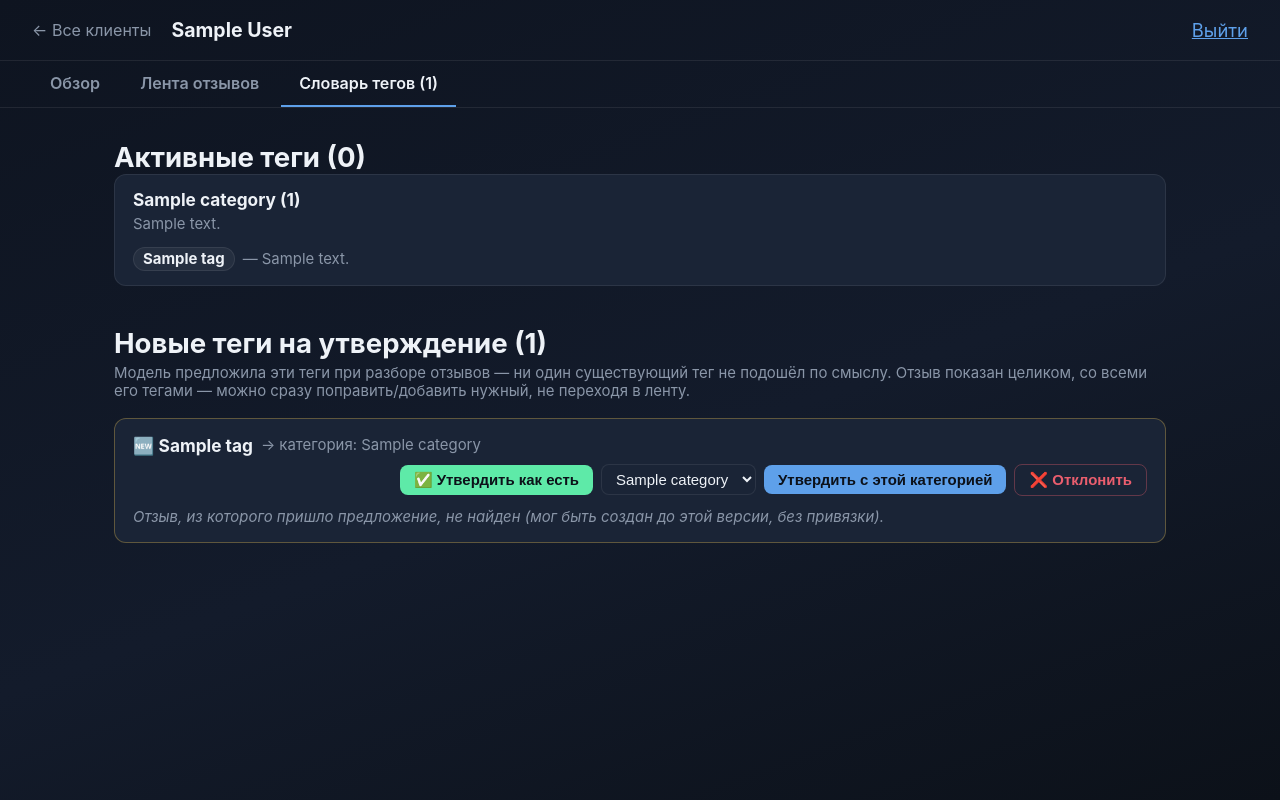
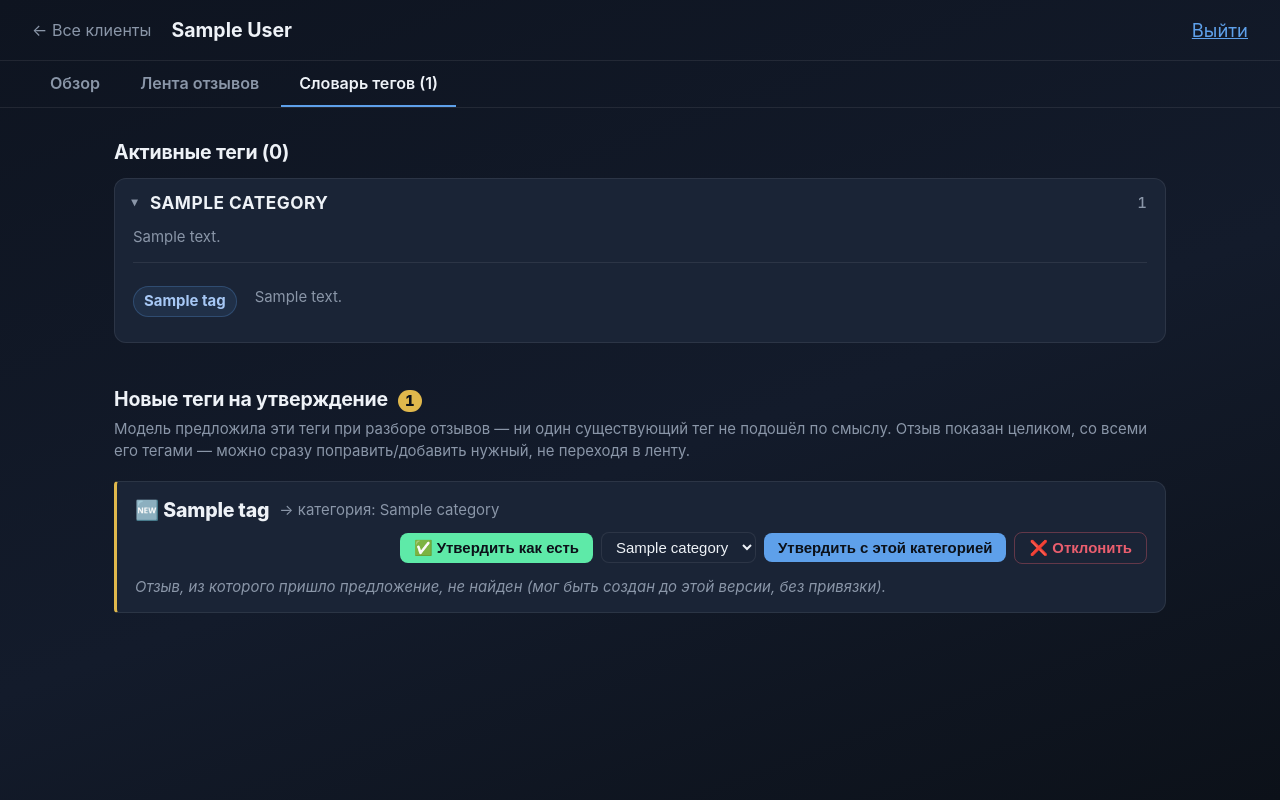
Before and after one commit to GerogeousGT/review-monitor, a Flask app: template webapp/templates/dashboard_tags.html in a window 1280 px wide. Run offline with Flask 3, Linux system fonts and the light colour scheme; the template is opened without the code that fills it: most values are stand-ins (such as "Sample title", 1, 10 or a date in 2020).

Commit message:
Улучшить визуал вкладки "Словарь тегов" — таблица вместо плоского списка
- Дерево активных тегов: категория теперь collapsible-заголовок (первая
  открыта по умолчанию), теги — таблица (имя/описание колонками, не
  подряд текстом) для быстрого сканирования взглядом
- Типографическая иерархия: uppercase+letter-spacing на имени категории,
  счётчик выровнен вправо табличными цифрами, тег — акцентный чип
- Pending-секция визуально отделена явнее — жёлтая полоса слева на
  карточке (не тонкая рамка), счётчик в виде бейджа рядом с заголовком

```diff
--- a/webapp/templates/dashboard_tags.html
+++ b/webapp/templates/dashboard_tags.html
@@ -3,24 +3,77 @@
 {% set active_tab = 'tags' %}
 {% block dashboard_content %}
 <style>
-  .tag-tree { display: flex; flex-direction: column; gap: 18px; margin-bottom: 40px; }
-  .tag-category { background: var(--surface-2); border: 1px solid var(--border); border-radius: 12px; padding: 14px 18px; }
-  .tag-category-name { font-weight: 700; font-size: 0.9375rem; }
-  .tag-category-desc { font-size: 0.8125rem; color: var(--text-dim); margin: 4px 0 12px; line-height: 1.4; }
-  .tag-category-tags { display: flex; flex-direction: column; gap: 6px; }
-  .tag-row { display: flex; align-items: baseline; gap: 8px; font-size: 0.8125rem; }
-  .tag-row .tag-name { font-weight: 700; padding: 2px 9px; border-radius: 999px; background: rgba(255,255,255,0.05); border: 1px solid var(--border); white-space: nowrap; }
-  .tag-row .tag-desc { color: var(--text-dim); line-height: 1.4; }
+  h2 { font-size: 1.0625rem; letter-spacing: -0.01em; margin-bottom: 14px; }
 
-  .pending-section h2 { margin-bottom: 4px; }
-  .pending-note { color: var(--text-dim); font-size: 0.8125rem; margin-bottom: 18px; }
-  .pending-list { display: flex; flex-direction: column; gap: 20px; }
+  .tag-tree { display: flex; flex-direction: column; gap: 10px; margin-bottom: 44px; }
+
+  .tag-category {
+    background: var(--surface-2);
+    border: 1px solid var(--border);
+    border-radius: 12px;
+    overflow: hidden;
+  }
+  .tag-category-toggle {
+    display: flex; align-items: center; gap: 10px;
+    width: 100%; padding: 13px 18px; cursor: pointer;
+    background: none; border: none; color: inherit; text-align: left; font: inherit;
+  }
+  .tag-category-toggle:hover { background: rgba(255,255,255,0.02); }
+  .tag-category-chevron {
+    color: var(--text-dim); font-size: 0.75rem;
+    transition: transform 0.15s ease; flex-shrink: 0;
+  }
+  .tag-category.open .tag-category-chevron { transform: rotate(90deg); }
+  .tag-category-name {
+    font-weight: 700; font-size: 0.9375rem;
+    text-transform: uppercase; letter-spacing: 0.03em;
+  }
+  .tag-category-count {
+    color: var(--text-dim); font-weight: 500; font-variant-numeric: tabular-nums;
+    margin-left: auto; font-size: 0.8125rem;
+  }
+
+  .tag-category-body { display: none; padding: 0 18px 16px; }
+  .tag-category.open .tag-category-body { display: block; }
+
+  .tag-category-desc {
+    font-size: 0.8125rem; color: var(--text-dim); line-height: 1.5;
+    margin: 0 0 14px; padding-bottom: 14px; border-bottom: 1px solid var(--border);
+  }
+
+  .tag-table { width: 100%; border-collapse: collapse; }
+  .tag-table tr + tr td { border-top: 1px solid var(--border); }
+  .tag-table td { padding: 9px 0; vertical-align: top; font-size: 0.8125rem; line-height: 1.5; }
+  .tag-table td.tag-name-cell { width: 1%; white-space: nowrap; padding-right: 18px; }
+  .tag-table .tag-name {
+    display: inline-block; font-weight: 700; font-size: 0.8125rem;
+    padding: 3px 10px; border-radius: 999px;
+    background: rgba(94,160,234,0.1); border: 1px solid rgba(94,160,234,0.25);
+    color: #a7c8f5;
+  }
+  .tag-table .tag-desc { color: var(--text-dim); }
+  .tag-table .tag-desc.empty { font-style: italic; opacity: 0.6; }
+
+  .pending-section { margin-top: 8px; }
+  .pending-section-head { display: flex; align-items: baseline; gap: 10px; margin-bottom: 6px; }
+  .pending-section-head h2 { margin-bottom: 0; }
+  .pending-count-badge {
+    display: inline-flex; align-items: center; justify-content: center;
+    min-width: 22px; height: 22px; padding: 0 7px; border-radius: 999px;
+    background: #e0b84c; color: #0c1119; font-weight: 800; font-size: 0.8125rem;
+    font-variant-numeric: tabular-nums;
+  }
+  .pending-note { color: var(--text-dim); font-size: 0.8125rem; margin-bottom: 18px; line-height: 1.5; }
+  .pending-list { display: flex; flex-direction: column; gap: 22px; }
   .pending-card {
-    background: var(--surface-2); border: 1px solid rgba(224,184,76,0.35); border-radius: 12px;
+    background: var(--surface-2);
+    border: 1px solid var(--border);
+    border-left: 3px solid #e0b84c;
+    border-radius: 4px 12px 12px 4px;
     padding: 16px 18px;
   }
-  .pending-tag-head { display: flex; align-items: center; gap: 8px; margin-bottom: 12px; flex-wrap: wrap; }
-  .pending-tag { font-weight: 700; font-size: 0.9375rem; }
+  .pending-tag-head { display: flex; align-items: center; gap: 10px; margin-bottom: 14px; flex-wrap: wrap; }
+  .pending-tag { font-weight: 800; font-size: 1.0625rem; letter-spacing: -0.01em; }
   .pending-category { font-size: 0.8125rem; color: var(--text-dim); }
   .pending-tag-actions { display: flex; gap: 8px; flex-wrap: wrap; align-items: center; margin-left: auto; }
   .pending-tag-actions button {
@@ -66,17 +119,23 @@
 <div class="tag-tree">
   {% for category, bucket in tags_by_category.items() %}
   <div class="tag-category">
-    <div class="tag-category-name">{{ category }} ({{ bucket.tags|length }})</div>
-    {% if bucket.description %}
-    <div class="tag-category-desc">{{ bucket.description }}</div>
-    {% endif %}
-    <div class="tag-category-tags">
-      {% for t in bucket.tags %}
-      <div class="tag-row">
-        <span class="tag-name">{{ t.tag }}</span>
-        {% if t.description %}<span class="tag-desc">— {{ t.description }}</span>{% endif %}
-      </div>
-      {% endfor %}
+    <button type="button" class="tag-category-toggle">
+      <span class="tag-category-chevron">▸</span>
+      <span class="tag-category-name">{{ category }}</span>
+      <span class="tag-category-count">{{ bucket.tags|length }}</span>
+    </button>
+    <div class="tag-category-body">
+      {% if bucket.description %}
+      <div class="tag-category-desc">{{ bucket.description }}</div>
+      {% endif %}
+      <table class="tag-table">
+        {% for t in bucket.tags %}
+        <tr>
+          <td class="tag-name-cell"><span class="tag-name">{{ t.tag }}</span></td>
+          <td class="tag-desc{% if not t.description %} empty{% endif %}">{{ t.description or 'без описания' }}</td>
+        </tr>
+        {% endfor %}
+      </table>
     </div>
   </div>
   {% endfor %}
@@ -86,7 +145,10 @@
 {% endif %}
 
 <div class="pending-section">
-  <h2>Новые теги на утверждение{% if pending_tags %} ({{ pending_tags|length }}){% endif %}</h2>
+  <div class="pending-section-head">
+    <h2>Новые теги на утверждение</h2>
+    {% if pending_tags %}<span class="pending-count-badge">{{ pending_tags|length }}</span>{% endif %}
+  </div>
   <div class="pending-note">Модель предложила эти теги при разборе отзывов — ни один существующий тег не подошёл по смыслу. Отзыв показан целиком, со всеми его тегами — можно сразу поправить/добавить нужный, не переходя в ленту.</div>
   {% if pending_tags %}
   <div class="pending-list">
@@ -160,6 +222,15 @@
 <script>
 (function () {
   const csrfSlug = {{ slug|tojson }};
+
+  // --- сворачивание/разворачивание категорий тегов (первая открыта по умолчанию,
+  // чтобы страница не выглядела пустой при первом заходе) ---
+  document.querySelectorAll('.tag-category').forEach(function (cat, i) {
+    if (i === 0) cat.classList.add('open');
+    cat.querySelector('.tag-category-toggle').addEventListener('click', function () {
+      cat.classList.toggle('open');
+    });
+  });
 
   // --- approval-действия на pending-теге ---
   document.querySelectorAll('.pending-card').forEach(function (card) {
```
